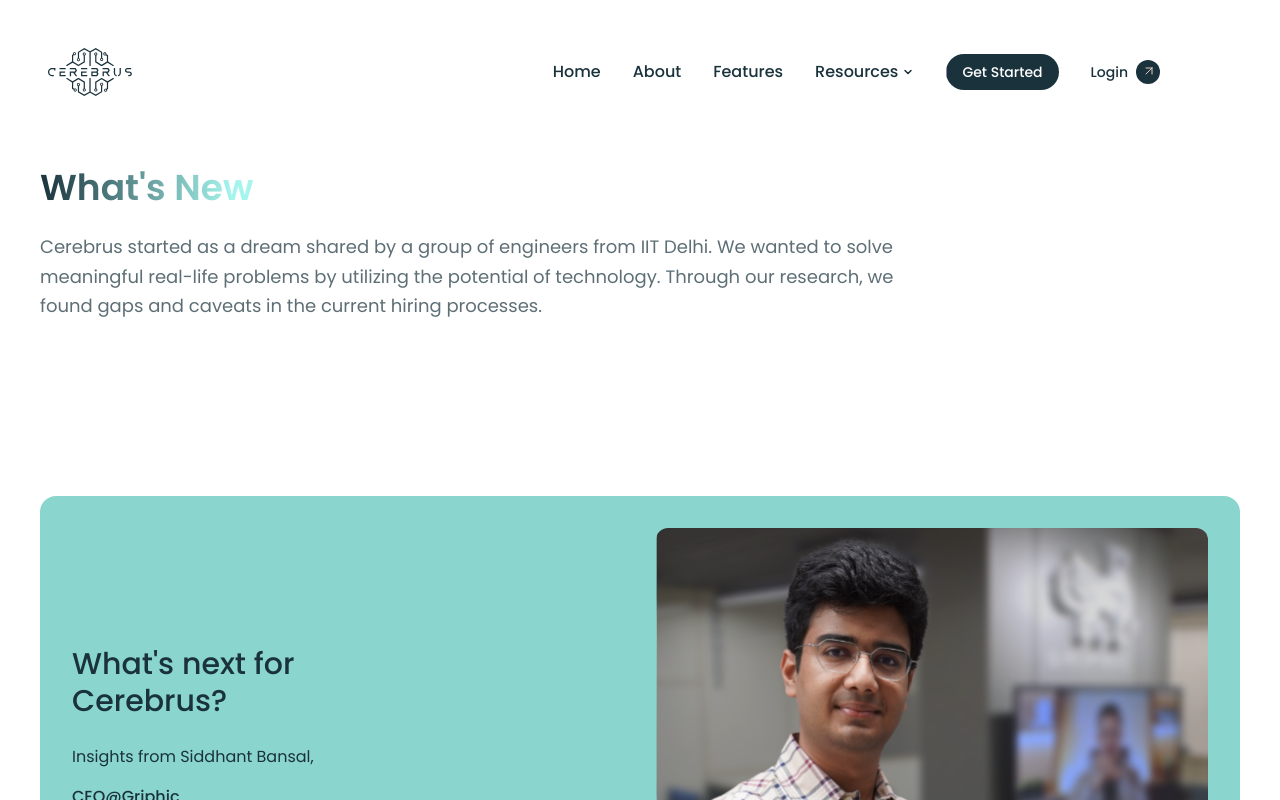
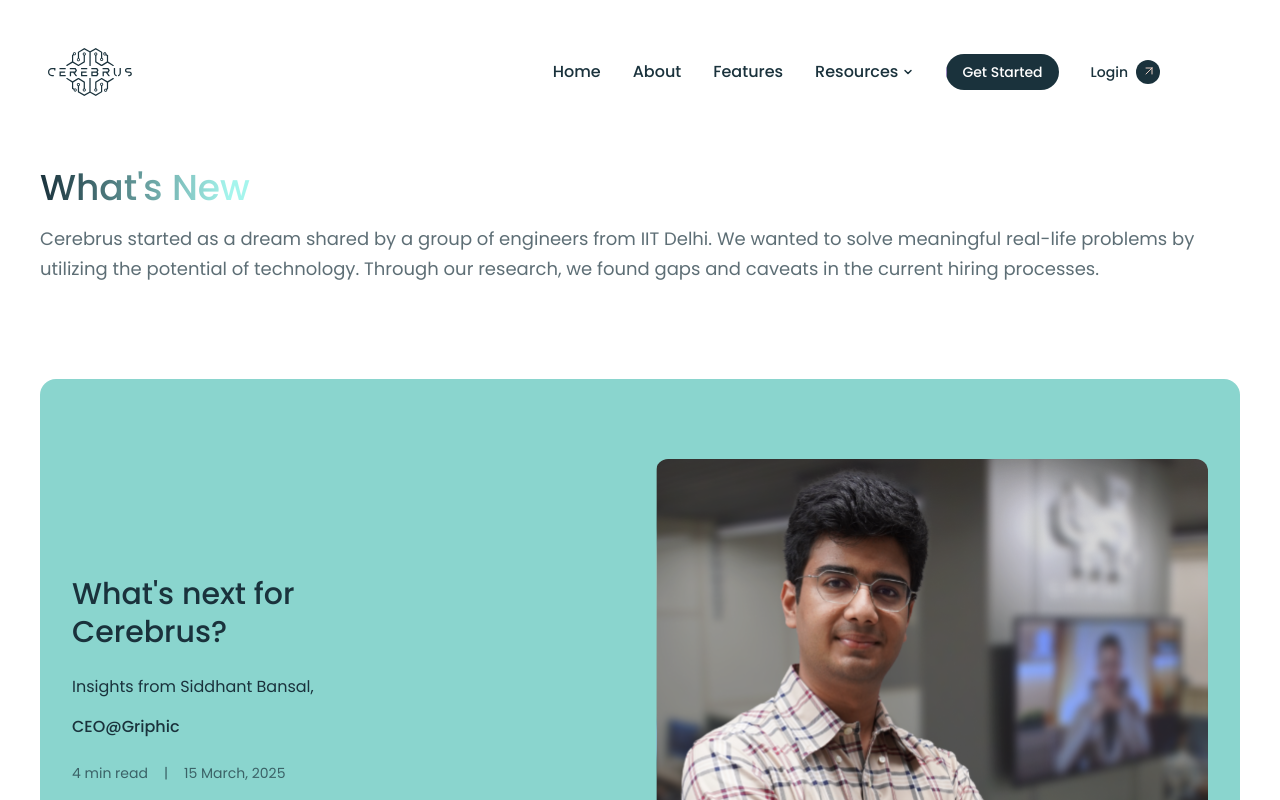
Before and after one commit to sakshamjaiswal1/cerebrus-frontend, a React (Vite) app: page /whats-new in a window 1280 px wide. Shown: the top 800 px of the page. Built offline with nearby package versions, Linux system fonts and the light colour scheme.

Commit message:
refactor: what's new page fixes

```diff
--- a/src/components/about/RecentUpdatesSection.tsx
+++ b/src/components/about/RecentUpdatesSection.tsx
@@ -53,9 +53,12 @@
   return (
     <section className="w-full py-8 sm:py-12 lg:py-16 bg-white">
       <div className="mx-auto px-4 sm:px-6 lg:px-8">
-        <h2 className="text-2xl sm:text-3xl font-medium text-primary mb-6 sm:mb-8">
-          Recent Updates
-        </h2>
+        <div className="w-full flex justify-between items-center">
+          <h2 className="text-2xl sm:text-3xl font-medium text-primary mb-6 sm:mb-8">
+            Recent Updates
+          </h2>
+          <AnimatedButton text="View All" className="!border !border-primary !bg-transparent" />
+        </div>
 
         <SwipeableCarousel
           items={updatesData}
--- a/src/components/whatsnew/WhatsNewHero.tsx
+++ b/src/components/whatsnew/WhatsNewHero.tsx
@@ -2,12 +2,12 @@
 
 const WhatsNewHero = () => {
   return (
-    <section className="w-full py-8 sm:py-12 lg:py-16">
+    <section className="w-full py-8 sm:pt-12 lg:pt-16">
       <div className="mx-auto px-4 sm:px-6 lg:px-0">
-        <div className="mb-8 sm:mb-10 lg:mb-12">
-          <GradientText text="What's New" />
+        <div>
+          <GradientText text="What's New" className="!font-medium" />
 
-          <p className="text-sm sm:text-base lg:text-lg text-primary opacity-70 leading-relaxed mt-4 sm:mt-6 max-w-4xl">
+          <p className="text-sm sm:text-base lg:text-lg text-primary opacity-70 leading-relaxed w-full">
             Cerebrus started as a dream shared by a group of engineers from IIT Delhi. We wanted to solve meaningful real-life problems by
             utilizing the potential of technology. Through our research, we found gaps and caveats in the current hiring processes.
           </p>
--- a/src/components/whatsnew/WhatsNextSection.tsx
+++ b/src/components/whatsnew/WhatsNextSection.tsx
@@ -3,7 +3,7 @@
     <section className="w-full py-8 sm:py-12 lg:py-16">
       <div className="mx-auto px-4 sm:px-6 lg:px-0">
         <div className="bg-primary-light rounded-2xl p-4 sm:p-6 lg:p-8 mb-8 sm:mb-12 lg:mb-16">
-          <div className="flex flex-col lg:flex-row items-center gap-6 sm:gap-8">
+          <div className="flex flex-col-reverse lg:flex-row items-center gap-6 sm:gap-8">
 
             {/* Left Content */}
             <div className="w-full lg:w-1/2 space-y-4 sm:space-y-6">
@@ -28,12 +28,12 @@
             </div>
 
             {/* Right Image */}
-            <div className="w-full lg:w-1/2">
+            <div className="w-full lg:w-1/2 py-12 max-md:py-0">
               <div className="rounded-xl overflow-hidden">
                 <img
                   src="/whats_new_hero.svg"
                   alt="Siddhant Bansal, CEO@Griphic"
-                  className="w-full h-auto object-cover"
+                  className="w-full h-auto object-cover lg:max-h-112 max-md:h-96"
                 />
               </div>
             </div>
--- a/src/pages/WhatsNew.tsx
+++ b/src/pages/WhatsNew.tsx
@@ -43,7 +43,7 @@
         />
         <link rel="canonical" href="https://cerebrus.ai/whats-new" />
       </Helmet>
-      <main className="p-10">
+      <main className="p-10 max-md:p-5">
         <Header />
         <WhatsNewHero />
         <WhatsNextSection />
```
